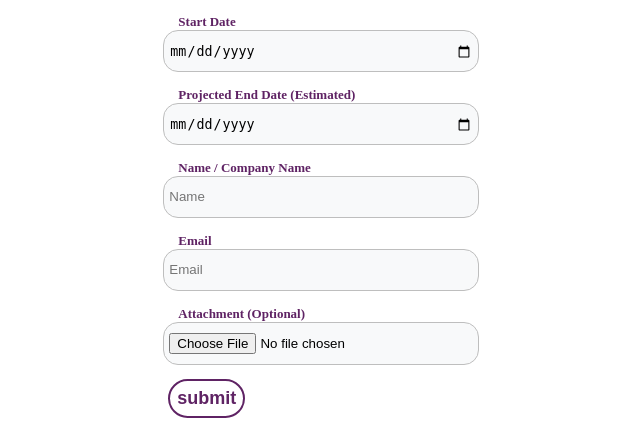
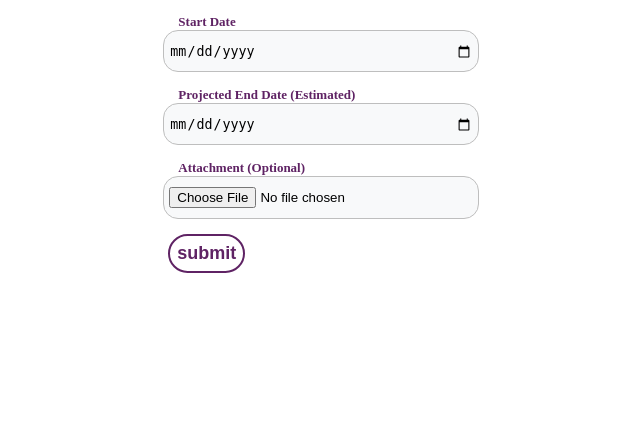
Before and after one commit to Tmazst/project_assistant, a Flask app: page /project_form in a window 1280 px wide; the page is wider, and only the part inside the window is pictured. Shown: the part 864-1304 px from the top of that part, without its empty margins (320-960 px from the left). After the commit the page ends 1137 px from the top of that part, so only its background shows below. Run offline with Flask 3, Linux system fonts and the light colour scheme; the visitor is signed in with stand-in values (Sample User, id 1); some libraries are stand-ins or nearby versions; some web fonts are replaced.

Commit message:
requires

```diff
--- a/Forms.py
+++ b/Forms.py
@@ -39,8 +39,8 @@ class ProjectForm(FlaskForm):
     proj_assistance = TextAreaField('What Assistance Do You Need?*', validators=[DataRequired(),Length(max=500)])
     proj_duration_start = DateField("Start Date")
     proj_duration_end = DateField("Projected End Date (Estimated)")
-    company_name = StringField('Name / Company Name', validators=[DataRequired()])
-    company_email = StringField('Email', validators=[DataRequired()])
+    # company_name = StringField('Name / Company Name', validators=[DataRequired()])
+    # company_email = StringField('Email', validators=[DataRequired()])
     attachment = FileField('Attachment (Optional)', validators=[Optional()])
     submit=SubmitField('submit')
 
--- a/templates/project_form.html
+++ b/templates/project_form.html
@@ -80,28 +80,6 @@
                 {% endif %}
             </div>
 
-            <!-------company_name--------->
-            <div class="job-ad-group marginise-bottom">
-                {{ project_form.company_name.label(class="labels")}}<br>
-                {{ project_form.company_name(class="form-control adj-width-60",placeholder="Name")}}
-                {% if project_form.company_name.errors %}
-                {% for error in project_form.company_name.errors %}
-                    <span class="span-error" >*{{error}}</span>
-                {% endfor %}
-                {% endif %}
-            </div>
-
-            <!-------Company Email--------->
-            <div class="job-ad-group marginise-bottom">
-                {{ project_form.company_email.label(class="labels")}}<br>
-                {{ project_form.company_email(class="form-control adj-width-60",placeholder="Email")}}
-                {% if project_form.company_email.errors %}
-                {% for error in project_form.company_email.errors %}
-                    <span class="span-error" >*{{error}}</span>
-                {% endfor %}
-                {% endif %}
-            </div>
-
             <!-------Attachment--------->
             <div class="job-ad-group marginise-bottom">
                 {{ project_form.attachment.label(class="labels")}}<br>
```
